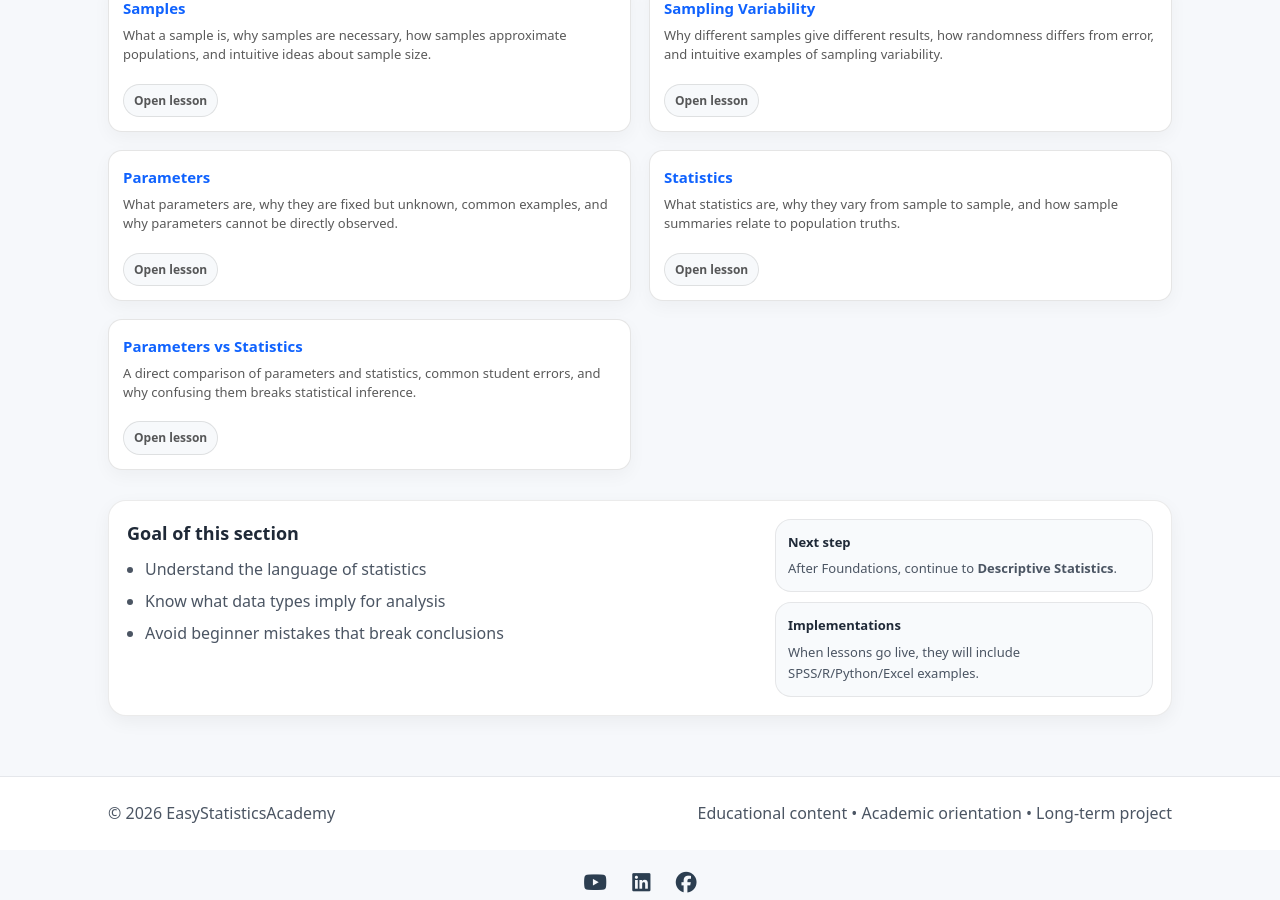
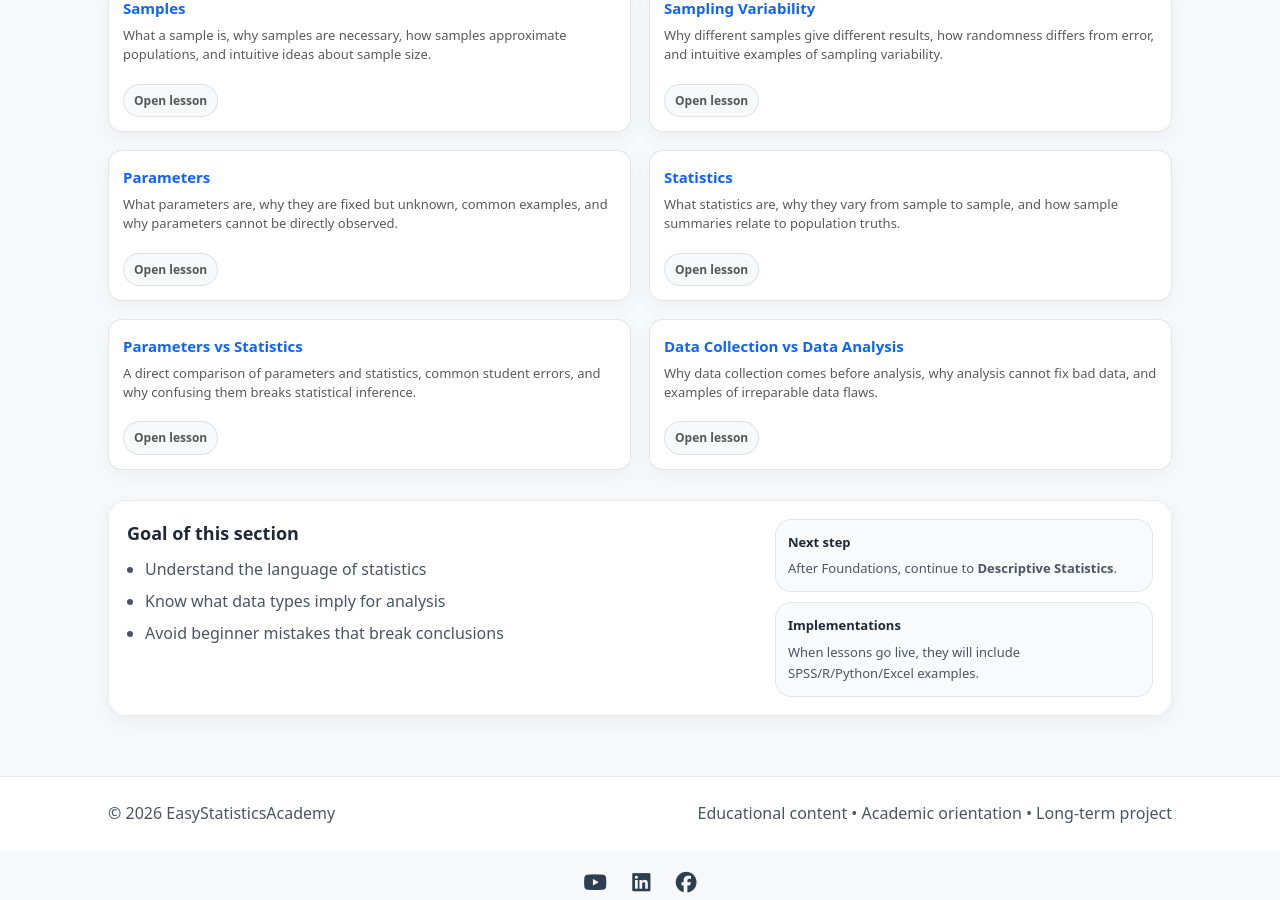
Before and after one commit to ammar-homaida-statistics/easystatisticsacademy, a Jekyll site: the page built from foundations/index.md, in a window 1280 px wide and 900 px high, scrolled down 1762 px. Built offline with Jekyll 4.4.1, drawn with Linux system fonts in a browser that asks for light colours; our own code applies the rules of GitHub Pages for plain Markdown files.

Commit message:
Add lesson card

```diff
--- a/foundations/index.md
+++ b/foundations/index.md
@@ -351,6 +351,22 @@ sidebar: true
     Open lesson
   </a>
 </div>
+<div class="card lesson-card">
+  <h3>
+    <a href="/foundations/data-collection-vs-data-analysis/">
+      Data Collection vs Data Analysis
+    </a>
+  </h3>
+
+  <p>
+    Why data collection comes before analysis, why analysis cannot fix
+    bad data, and examples of irreparable data flaws.
+  </p>
+
+  <a class="pill" href="/foundations/data-collection-vs-data-analysis/">
+    Open lesson
+  </a>
+</div>
 </div>
 
 
```
